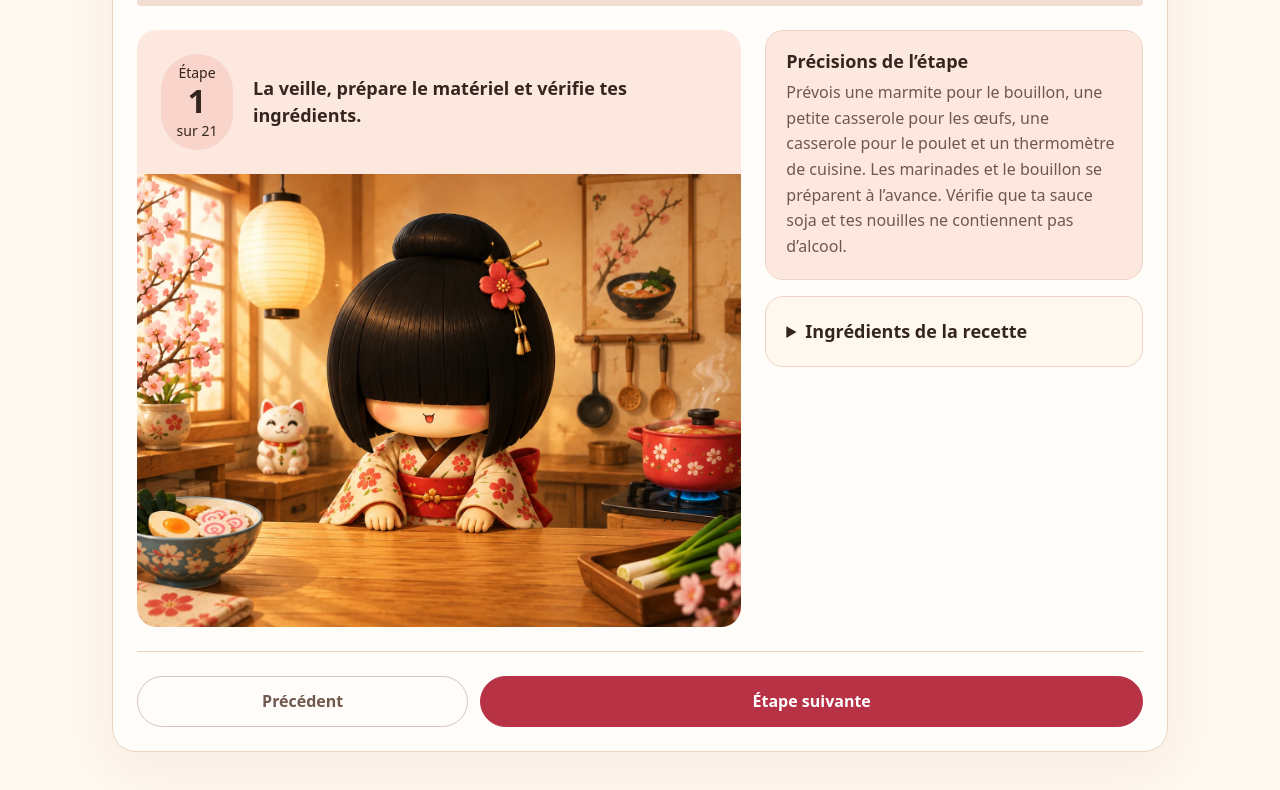
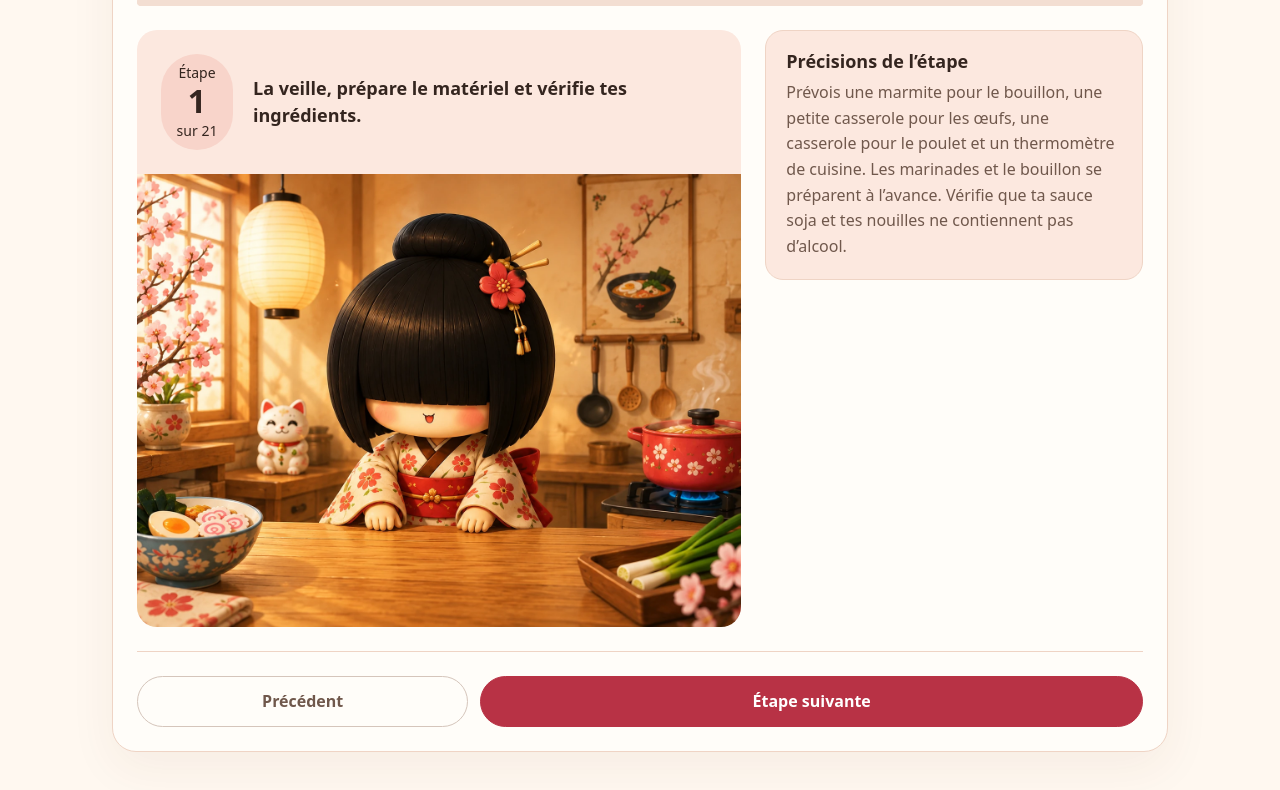
Before and after one commit to kahija/komekokeshi, a React (Vite) app: page / in a window 1280 px wide. Both pictures are taken after a click on the button "Commencer la recette". Shown: the part 234-1024 px from the top of the page. Built offline with nearby package versions, Linux system fonts and the light colour scheme.

Commit message:
fix: remove duplicate ingredients and stabilize cooking scene

```diff
--- a/src/components/CookingSteps.css
+++ b/src/components/CookingSteps.css
@@ -204,7 +204,6 @@
   align-items: start;
 }
 
-.cooking-ingredients,
 .kokeshi-tip,
 .cooking-step-details {
   padding: 20px;
@@ -213,18 +212,6 @@
   background: #fff8ee;
 }
 
-.cooking-ingredients summary {
-  cursor: pointer;
-  font-weight: 700;
-  font-size: 1.125rem;
-}
-
-.cooking-ingredients summary:focus-visible {
-  outline: 3px solid var(--color-text);
-  outline-offset: 5px;
-}
-
-.cooking-ingredients .ingredient-groups { grid-template-columns: 1fr; }
 .kokeshi-tip, .cooking-step-details { background: #fce8df; }
 .kokeshi-tip h3, .cooking-step-details h3 { font-size: 1.125rem; margin-bottom: 8px; }
 .kokeshi-tip p, .cooking-step-details p { color: var(--color-muted); }
@@ -254,7 +241,7 @@
   .cooking-instruction-text { font-size: 1.0625rem; }
   .cooking-scene-wrapper { margin-top: 16px; }
   .cooking-support { gap: 12px; margin-top: 16px; }
-  .cooking-ingredients, .kokeshi-tip, .cooking-step-details { padding: 16px; }
+  .kokeshi-tip, .cooking-step-details { padding: 16px; }
   .cooking > .step-navigation button { padding-inline: 12px; font-size: .875rem; }
 }
 
@@ -284,7 +271,6 @@
 .step-ingredients li { display: grid; gap: 2px; padding-block: 8px; }
 .step-ingredients li + li { border-top: 1px solid var(--color-border); }
 .step-ingredients strong { color: var(--color-primary); font-size: .875rem; }
-.cooking-ingredients { order: 3; }
 .cooking-support { grid-template-columns: 1fr; }
 .cooking-finished .cooking-scene-wrapper { margin-top: 20px; }
 .cooking-finished .cooking-scene { border-radius: 20px; }
@@ -299,9 +285,8 @@
   .cooking-section-heading, .cooking-progress, .cooking > .step-navigation {
     grid-column: 1 / -1;
   }
-  .cooking-instruction { grid-column: 1; grid-row: 3; }
-  .cooking-scene-wrapper { grid-column: 1; grid-row: 4; }
-  .cooking-support { grid-column: 2; grid-row: 3 / 5; margin-top: 0; }
+  .cooking-main { grid-column: 1; grid-row: 3; min-width: 0; }
+  .cooking-support { grid-column: 2; grid-row: 3; margin-top: 0; }
   .cooking-instruction-text { font-size: 1.125rem; }
   .cooking-finished { max-width: 800px; margin-inline: auto; }
 }
--- a/src/components/CookingSteps.tsx
+++ b/src/components/CookingSteps.tsx
@@ -1,6 +1,5 @@
 import { useEffect, useState } from "react";
 import type { RecipeIngredient, RecipeStep } from "../data/recipes";
-import { IngredientList } from "./IngredientList";
 import kokeshiCook from "../assets/kokeshi-cook.webp";
 import kokeshiMix from "../assets/kokeshi-mix.webp";
 import kokeshiCut from "../assets/kokeshi-cut.webp";
@@ -132,6 +131,7 @@ export function CookingSteps({ recipeId, steps, ingredients }: CookingStepsProps
         value={isRecipeComplete ? steps.length : currentStepIndex}
       />
 
+      <div className="cooking-main">
         {isRecipeComplete ? (
           <div className="cooking-complete" role="status">
             <h3>Recette terminée !</h3>
@@ -167,6 +167,8 @@ export function CookingSteps({ recipeId, steps, ingredients }: CookingStepsProps
           )}
         </div>
 
+      </div>
+
       {!isRecipeComplete && (
         <div className="cooking-support">
           {stepIngredients.length > 0 && (
@@ -182,10 +184,6 @@ export function CookingSteps({ recipeId, steps, ingredients }: CookingStepsProps
               </ul>
             </aside>
           )}
-          <details className="cooking-ingredients">
-            <summary>Ingrédients de la recette</summary>
-            <IngredientList ingredients={ingredients} />
-          </details>
           {currentStep.durationSeconds !== undefined && (
             <Timer
               key={`${recipeId}:${currentStep.id}`}
```
Lines whose indentation alone changed are shown as unchanged.
